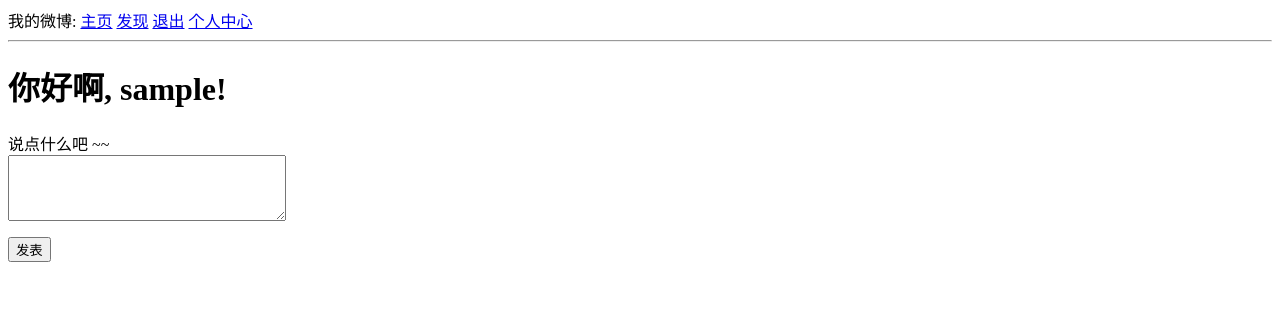
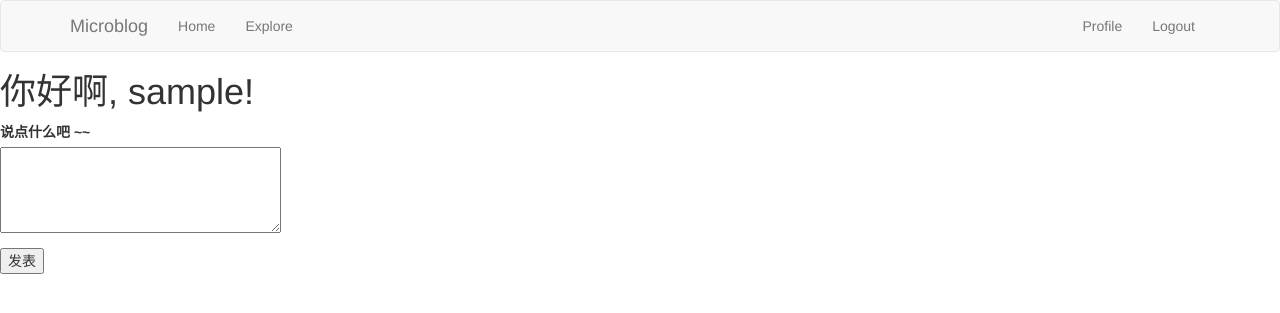
Before and after one commit to furuiyang0715/myblog, a Flask app: page / in a window 1280 px wide. Shown: the top 313 px of the page. Run offline with Flask 2, Linux system fonts and the light colour scheme; the visitor is signed in with stand-in values (Sample User, id 1); data comes from the database, SQL or seed files in the repository; data that the repository does not hold is empty; some libraries are stand-ins or nearby versions.

Commit message:
美化 base 页面

```diff
--- a/app/__init__.py
+++ b/app/__init__.py
@@ -3,6 +3,7 @@ import os
 from logging.handlers import SMTPHandler, RotatingFileHandler
 
 from flask import Flask
+from flask_bootstrap import Bootstrap
 from flask_login import LoginManager
 from flask_mail import Mail
 from flask_migrate import Migrate
@@ -31,6 +32,8 @@ login.login_view = 'login'
 
 # 发送邮件的配置
 mail = Mail(app)
+
+bootstrap = Bootstrap(app)
 
 
 # 为 Flask 的日志对象 app.logger 添加了一个 SMTPHandler 的实例：
--- a/app/templates/base.html
+++ b/app/templates/base.html
@@ -1,38 +1,50 @@
-<html>
-    <head>
-      {% if title %}
-      <title>{{ title }} - 我的微博</title>
-      {% else %}
-      <title>欢迎来到我的微博</title>
-      {% endif %}
-    </head>
+{% extends 'bootstrap/base.html' %}
 
-    <body>
-        <div>
-            我的微博:
-            <a href="{{ url_for('index') }}">主页</a>
-            <a href="{{ url_for('explore') }}">发现</a>
-            {% if current_user.is_authenticated  %}
-                <a href="{{ url_for('logout') }}">退出</a>
-                <a href="{{ url_for('user', username=current_user.username) }}">个人中心</a>
-            {% else %}
-                <a href="{{ url_for('login') }}">登录</a>
-            {% endif %}
+{% block title %}
+    {% if title %}{{ title }} - Microblog{% else %}Welcome to Microblog{% endif %}
+{% endblock %}
 
+{% block navbar %}
+    <nav class="navbar navbar-default">
+        <div class="container">
+            <div class="navbar-header">
+                <button type="button" class="navbar-toggle collapsed" data-toggle="collapse" data-target="#bs-example-navbar-collapse-1" aria-expanded="false">
+                    <span class="sr-only">Toggle navigation</span>
+                    <span class="icon-bar"></span>
+                    <span class="icon-bar"></span>
+                    <span class="icon-bar"></span>
+                </button>
+                <a class="navbar-brand" href="{{ url_for('index') }}">Microblog</a>
+            </div>
+            <div class="collapse navbar-collapse" id="bs-example-navbar-collapse-1">
+                <ul class="nav navbar-nav">
+                    <li><a href="{{ url_for('index') }}">Home</a></li>
+                    <li><a href="{{ url_for('explore') }}">Explore</a></li>
+                </ul>
+                <ul class="nav navbar-nav navbar-right">
+                    {% if current_user.is_anonymous %}
+                    <li><a href="{{ url_for('login') }}">Login</a></li>
+                    {% else %}
+                    <li><a href="{{ url_for('user', username=current_user.username) }}">Profile</a></li>
+                    <li><a href="{{ url_for('logout') }}">Logout</a></li>
+                    {% endif %}
+                </ul>
+            </div>
         </div>
-        <hr>
+    </nav>
+{% endblock %}
 
+{% block content %}
+    <div class="container">
         {% with messages = get_flashed_messages() %}
         {% if messages %}
-        <ul>
             {% for message in messages %}
-            <li>{{ message }}</li>
+            <div class="alert alert-info" role="alert">{{ message }}</div>
             {% endfor %}
-        </ul>
         {% endif %}
         {% endwith %}
 
-        {% block content %}{% endblock %}
-    </body>
-
-</html>
+        {# application content needs to be provided in the app_content block #}
+        {% block app_content %}{% endblock %}
+    </div>
+{% endblock %}
--- a/notes.py
+++ b/notes.py
@@ -34,3 +34,8 @@ mail.send()方法需要访问电子邮件服务器的配置值，而这必须通
 
 
 '''
+
+'''搭配前端框架使用:
+(1) 安装: pip install flask-bootstrap
+
+'''
```
Also changed, not shown: app/templates/base1.html (added, +38 -0 lines).
